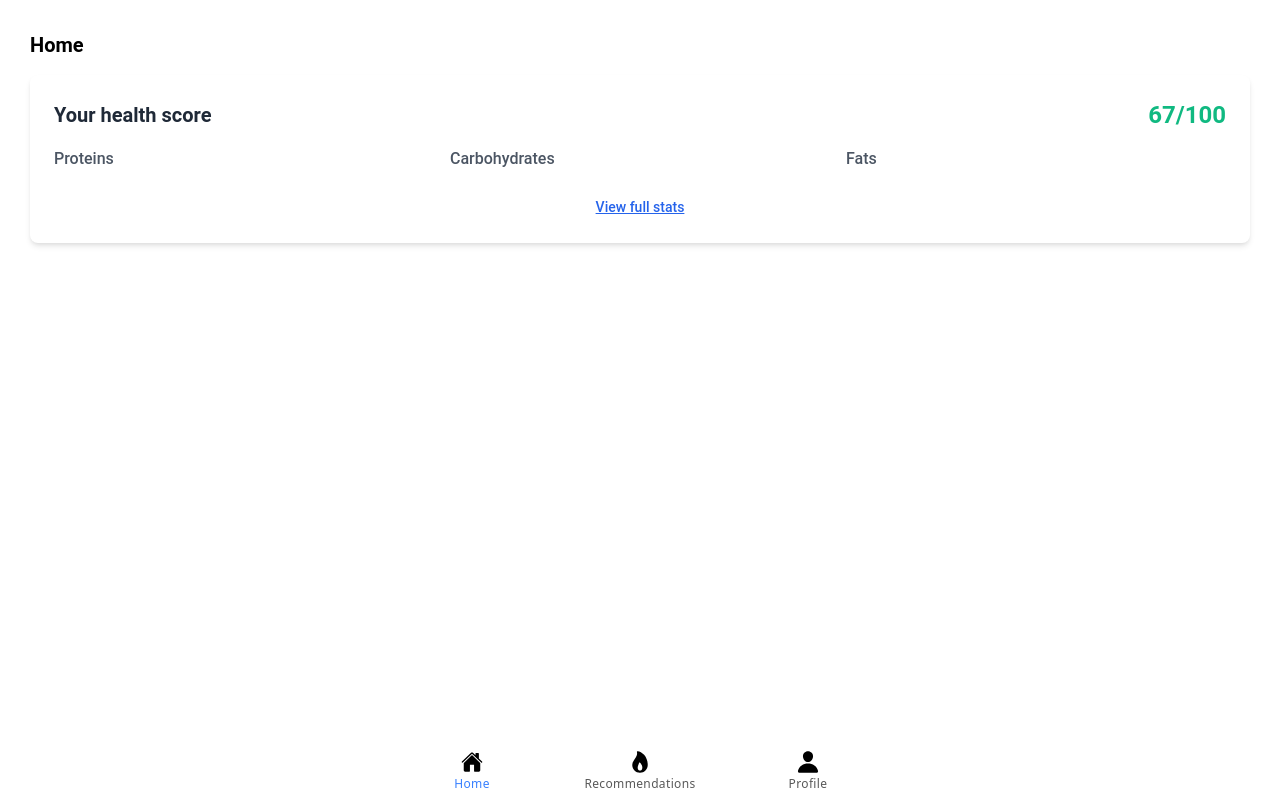
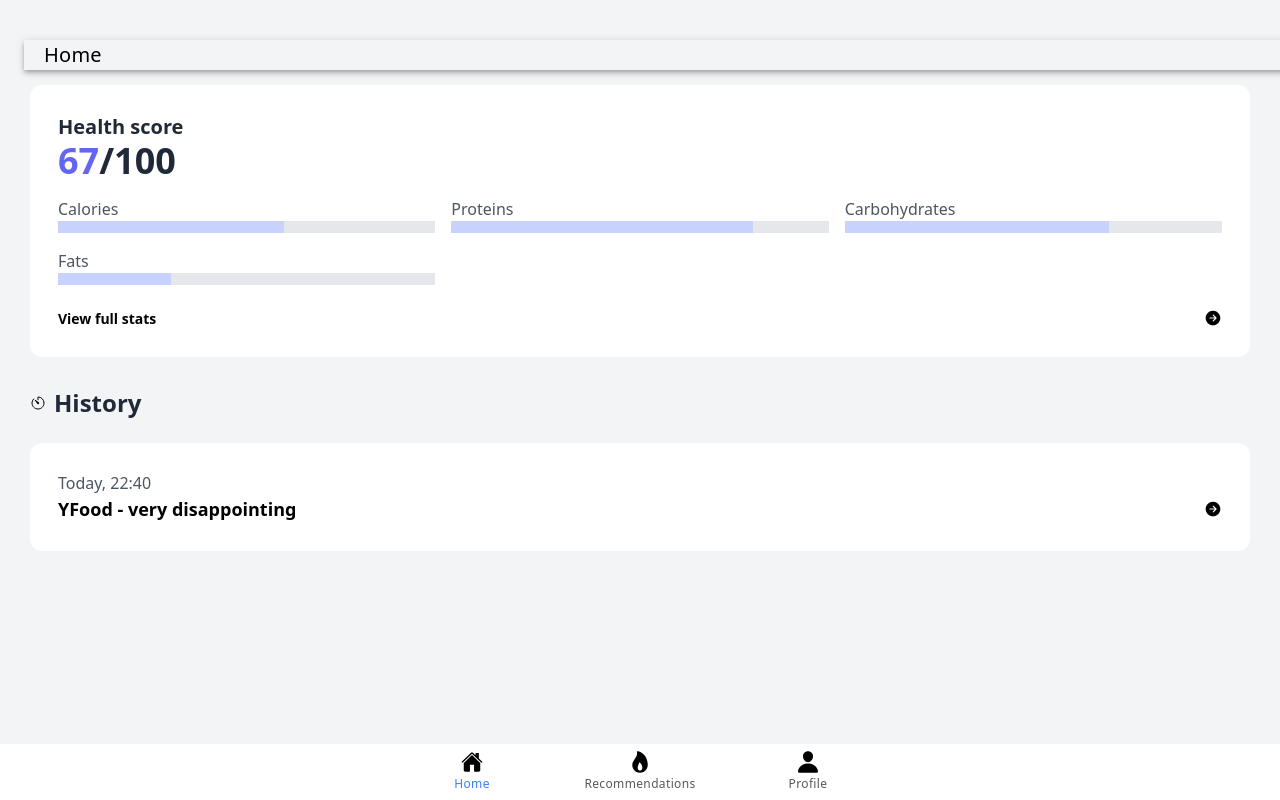
Before and after one commit to starthack-spectrasquad/frontend, a React (Vite) app: page /home in a window 1280 px wide. Built offline with nearby package versions, Linux system fonts and the light colour scheme.

Commit message:
first home UI

```diff
--- a/package.json
+++ b/package.json
@@ -26,7 +26,8 @@
     "react": "^18.2.0",
     "react-dom": "^18.2.0",
     "react-router": "^5.3.4",
-    "react-router-dom": "^5.3.4"
+    "react-router-dom": "^5.3.4",
+    "recharts": "^2.12.3"
   },
   "devDependencies": {
     "@capacitor/cli": "5.7.4",
--- a/src/App.tsx
+++ b/src/App.tsx
@@ -41,8 +41,8 @@ setupIonicReact();
 const App: React.FC = () => (
   <IonApp>
     <IonReactRouter>
-      <IonTabs>
-        <IonRouterOutlet>
+      <IonTabs >
+        <IonRouterOutlet >
           <Route exact path="/home">
             <Home />
           </Route>
--- a/src/pages/Home.tsx
+++ b/src/pages/Home.tsx
@@ -1,45 +1,100 @@
 import { IonContent, IonHeader, IonPage, IonTitle, IonToolbar } from '@ionic/react';
 import Container from '../components/Container';
-import './Home.css';
-import Heading from "../components/Heading";
+import { IonIcon } from '@ionic/react';
+import { timerOutline, arrowForwardCircle } from 'ionicons/icons';
+
+
 
 const Home: React.FC = () => {
     return (
-    <IonPage>
-        <IonContent fullscreen>
-            <IonHeader collapse="condense">
-                <IonToolbar>
-                    <IonTitle size="large">Tab 1</IonTitle>
-                </IonToolbar>
+        <div className='bg-gray-100'>
+
+            <IonPage className='m-0 p-0'>
+
+
+                <div className='bg-gray-100 min-h-screen'>
+
+                    <IonHeader className='mt-10 mx-6'>
+                        <IonTitle size="large">Home</IonTitle>
                     </IonHeader>
+
+
                     <Container>
-                <Heading name={"Home"}/>
-                <div className="bg-white rounded-lg shadow-md p-6">
-                    <div className="flex justify-between items-center">
-                        <h2 className="text-xl font-bold text-gray-800">Your health score</h2>
-                        <span className="text-2xl font-bold text-green-500">67/100</span>
+
+                        <div className="bg-white rounded-xl p-7">
+
+                            <h2 className="text-xl font-bold text-gray-800">Health score</h2>
+
+                            <div className='flex items-center justify-start'>
+                                <h2 className="text-4xl font-black text-indigo-500">67</h2>
+                                <h2 className="text-4xl font-black text-gray-800">/100</h2>
                             </div>
                             <div className="grid grid-cols-1 md:grid-cols-3 gap-4 mt-4">
                                 <div>
+                                    <h3 className="text-base font-medium text-gray-600">Calories</h3>
+                                    <div className='flex items-center'>
+                                        <div className=' bg-indigo-200 h-3' style={{ width: '60%' }}></div>
+                                        <div className=' bg-gray-200 h-3' style={{ width: '40%' }}></div>
+                                    </div>
+                                </div>
+                                <div>
                                     <h3 className="text-base font-medium text-gray-600">Proteins</h3>
+                                    <div className='flex items-center'>
+                                        <div className=' bg-indigo-200 h-3' style={{ width: '80%' }}></div>
+                                        <div className=' bg-gray-200 h-3' style={{ width: '20%' }}></div>
+                                    </div>
                                 </div>
                                 <div>
                                     <h3 className="text-base font-medium text-gray-600">Carbohydrates</h3>
+                                    <div className='flex items-center'>
+                                        <div className=' bg-indigo-200 h-3' style={{ width: '70%' }}></div>
+                                        <div className=' bg-gray-200 h-3' style={{ width: '30%' }}></div>
+                                    </div>
                                 </div>
                                 <div>
                                     <h3 className="text-base font-medium text-gray-600">Fats</h3>
+                                    <div className='flex items-center'>
+                                        <div className=' bg-indigo-200 h-3' style={{ width: '30%' }}></div>
+                                        <div className=' bg-gray-200 h-3' style={{ width: '70%' }}></div>
                                     </div>
                                 </div>
-                    <div className="mt-6 text-center">
-                        <a href="#" className="text-sm font-medium text-blue-600 underline">
-                            View full stats
+                            </div>
+                            <a href="#">
+                                <div className="mt-6 text-center flex justify-between">
+
+                                    <h5 className="text-sm font-extrabold">View full stats</h5>
+
+                                    <IonIcon icon={arrowForwardCircle} className='text-lg' />
+                                </div>
                             </a>
+                        </div>
+                    </Container>
+                    <Container>
+                        <div className='flex justify-start items-center mb-6'>
+                            <IonIcon icon={timerOutline} className='mr-2' />
+                            <h2 className="text-2xl font-bold text-gray-800">History</h2>
+                        </div>
+
+
+                        <div className="bg-white rounded-xl p-7">
+
+                            <div className="">
+                                <div>
+                                    <h3 className="text-base font-medium text-gray-600">Today, 22:40</h3>
+                                </div>
+                                <div className='flex items-center justify-between'>
+
+                                    <h3 className="text-lg font-bold ">YFood - very disappointing</h3>
+                                    <IonIcon icon={arrowForwardCircle} className='text-lg' />
+                                </div>
                             </div>
                         </div>
                     </Container>
 
-        </IonContent>
+
+                </div>
             </IonPage>
+        </div>
     );
 };
 
--- a/src/pages/Profile.tsx
+++ b/src/pages/Profile.tsx
@@ -1,15 +1,10 @@
 import { IonContent, IonHeader, IonPage, IonTitle, IonToolbar } from '@ionic/react';
 import Container from '../components/Container';
-import './Profile.css';
 
 const Profile: React.FC = () => {
   return (
     <IonPage>
-      <IonHeader>
-        <IonToolbar>
-          <IonTitle>Tab 3</IonTitle>
-        </IonToolbar>
-      </IonHeader>
+
       <IonContent fullscreen>
         <IonHeader collapse="condense">
           <IonToolbar>
--- a/src/pages/Recommendations.tsx
+++ b/src/pages/Recommendations.tsx
@@ -1,15 +1,10 @@
 import { IonContent, IonHeader, IonPage, IonTitle, IonToolbar } from '@ionic/react';
 import Container from '../components/Container';
-import './Recommendations.css';
 
 const Recommendations: React.FC = () => {
   return (
     <IonPage>
-      <IonHeader>
-        <IonToolbar>
-          <IonTitle>Tab 2</IonTitle>
-        </IonToolbar>
-      </IonHeader>
+
       <IonContent fullscreen>
         <IonHeader collapse="condense">
           <IonToolbar>
```
Also changed, not shown: src/pages/Home.css (deleted), src/pages/Profile.css (deleted), src/pages/Recommendations.css (deleted), 1 other file (tests, documents, lock files or other folders). Lines whose indentation alone changed are shown as unchanged.
